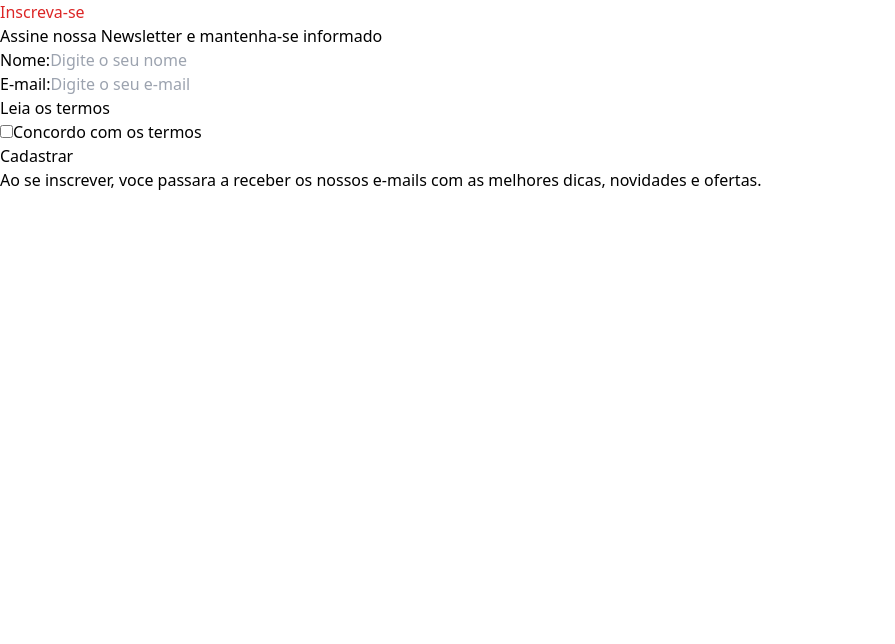
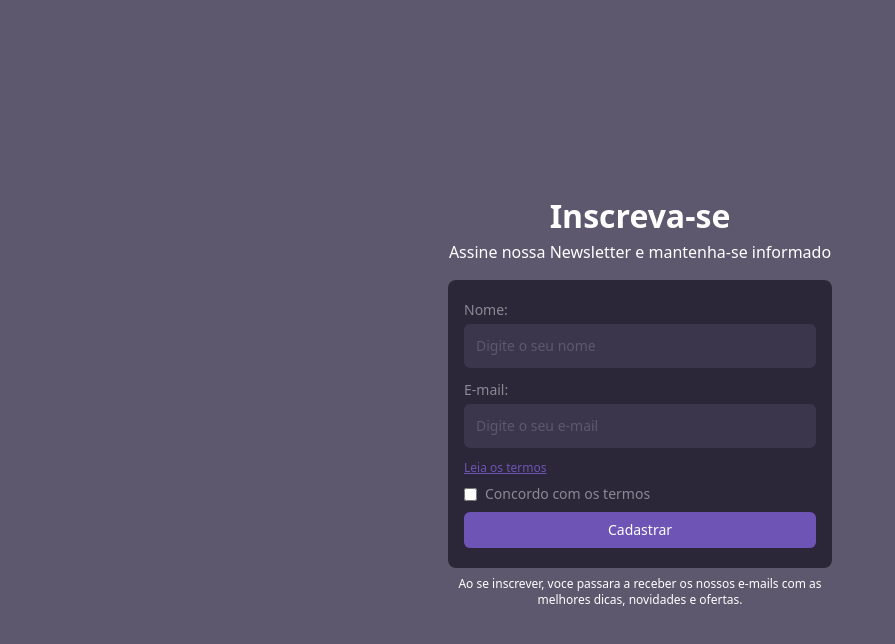
Before and after one commit to Isabelle-Fonseca/Form-React, a React (Vite) app: page / in a window 1280 px wide. Shown: the top 644 px of the page, without its empty margins (0-895 px from the left). Built offline with nearby package versions, Linux system fonts and the light colour scheme.

Commit message:
Foi realizada a configuração das cores e a refatoração dos estilos. Melhorado o layout e o visual.

```diff
--- a/src/App.tsx
+++ b/src/App.tsx
@@ -2,13 +2,13 @@ import Form from "./components/Form";
 function App() {
 
   return (
-    <div>
-      <h1 className="text-red-600">Inscreva-se</h1>
-      <p>Assine nossa Newsletter e mantenha-se informado</p>
-      <div>
+    <div className="bg-bg-base min-h-screen w-full flex flex-col items-center justify-center">
+      <h1 className="font-bold text-[2rem] text-white">Inscreva-se</h1>
+      <p className="text-white">Assine nossa Newsletter e mantenha-se informado</p>
+      <div className="w-96 mt-4 bg-bg-form px-4 py-5 rounded-lg">
         <Form />
       </div>
-      <p>
+      <p className="text-white text-xs w-96 mt-2 text-center">
         Ao se inscrever, voce passara a receber os nossos e-mails com as melhores dicas, novidades e ofertas.
       </p>
     </div>
--- a/src/components/Form.tsx
+++ b/src/components/Form.tsx
@@ -1,23 +1,25 @@
 
 const Form = () => {
-  return <form>
-    <div>
-        <label>Nome:</label>
-        <input type="text" placeholder="Digite o seu nome" />
+  return(
+  <form className="flex flex-col gap-3">
+    <div className="flex flex-col">
+        <label className="text-sm text-text-label mb-1" htmlFor="name">Nome:</label>
+        <input type="text" placeholder="Digite o seu nome" className="bg-bg-input rounded-md py-3 px-3 text-sm placeholder:text-sm placeholder:text-text-input focus:ring focus:ring-purple"/>
     </div>
-    <div>
-        <label>E-mail:</label>
-        <input type="email" placeholder="Digite o seu e-mail" />
+    <div className="flex flex-col">
+        <label className="text-sm text-text-label mb-1" htmlFor="name">E-mail:</label>
+        <input type="email" placeholder="Digite o seu e-mail" className="bg-bg-input rounded-md py-3 px-3 text-sm placeholder:text-sm placeholder:text-text-input focus:ring focus:ring-purple" />
     </div>
-    <div>
-        <a href="#">Leia os termos</a>
-        <div>
+    <div className="flex flex-col">
+        <a href="#" className="text-xs underline mb-2 text-purple">Leia os termos</a>
+        <div className="flex gap-2 items-center mb-2">
             <input type="checkbox" />
-            <label>Concordo com os termos</label>
+            <label className="text-sm text-text-label" htmlFor="agree">Concordo com os termos</label>
         </div>
-        <button>Cadastrar</button>
+        <button type="submit" className="bg-purple hover:bg-purple-light font-medium text-sm py-2 px-4 rounded-md text-white">Cadastrar</button>
     </div>
   </form>
+  );
 }
 
 export default Form
--- a/tailwind.config.js
+++ b/tailwind.config.js
@@ -2,7 +2,17 @@
 export default {
   content: ["./index.html","./src/**/*.{js,jsx,ts,tsx}"],
   theme: {
-    extend: {},
+    extend: {
+      colors: {
+        'bg-base': '#5d586e',
+        'bg-form': '#2b2738',
+        'bg-input': '#3b364c',
+        'text-input': '#5d596b',
+        'purple': '#6e54b5',
+        'text-label': '#8c8994',
+        'purple-light': '#7c74b7'
+      },
+    },
   },
   plugins: [],
 }
```
